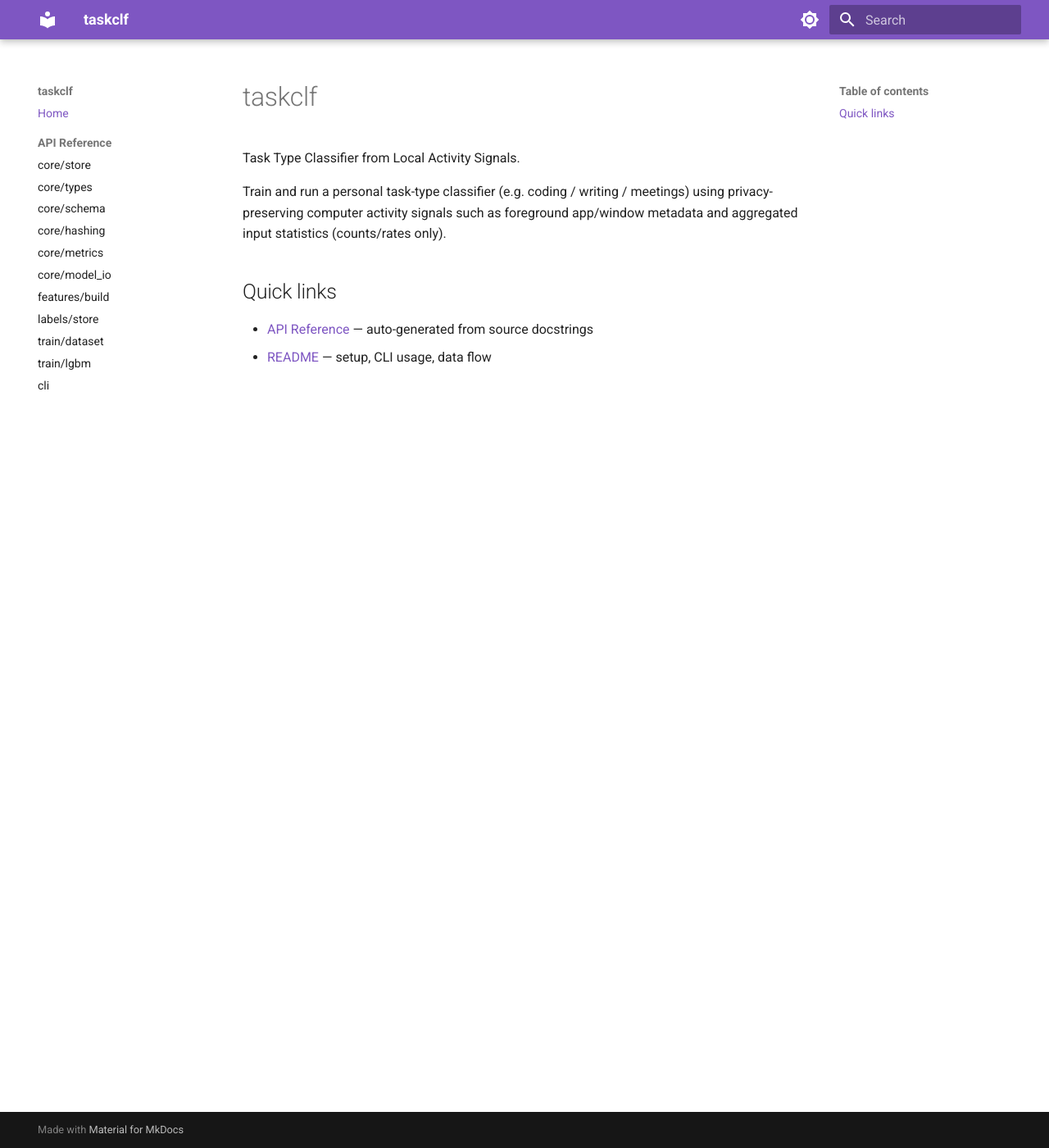
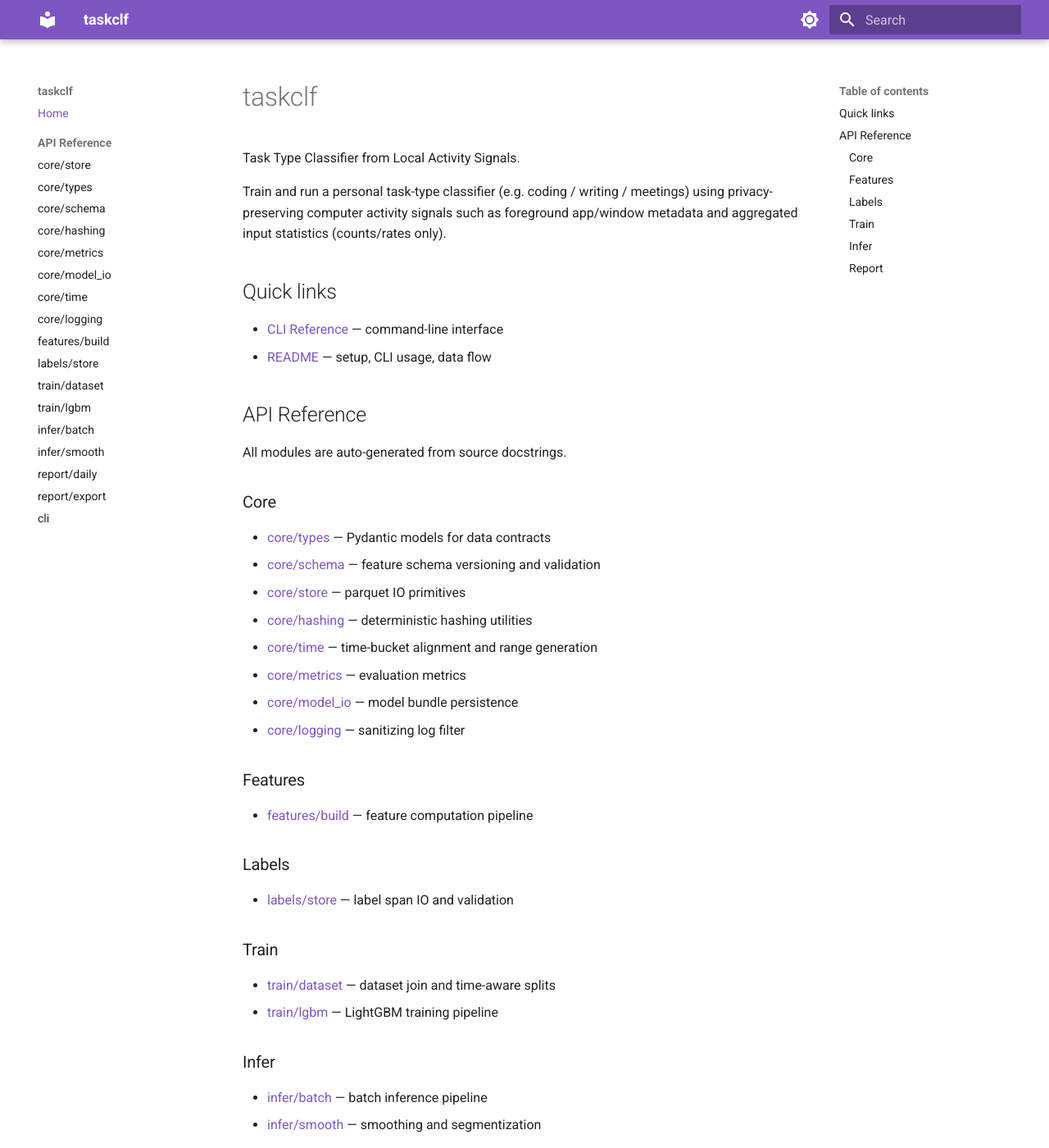
Before and after one commit to fruitiecutiepie/taskclf, an MkDocs documentation site: the page built from docs/index.md, in a window 1280 px wide and 1400 px high. Shown: the whole window at 82% size. Built offline with MkDocs 1.6.1 and Material for MkDocs 9.7.7, drawn with Linux system fonts in a browser that asks for light colours; some of the changed text lies outside the part shown.

Commit message:
update docs

```diff
--- a/docs/index.md
+++ b/docs/index.md
@@ -8,5 +8,43 @@
 
 ## Quick links
 
-- [API Reference](api/core/store.md) — auto-generated from source docstrings
+- [CLI Reference](api/cli/main.md) — command-line interface
 - [README](https://github.com/fruitiecutiepie/taskclf#readme) — setup, CLI usage, data flow
+
+## API Reference
+
+All modules are auto-generated from source docstrings.
+
+### Core
+
+- [core/types](api/core/types.md) — Pydantic models for data contracts
+- [core/schema](api/core/schema.md) — feature schema versioning and validation
+- [core/store](api/core/store.md) — parquet IO primitives
+- [core/hashing](api/core/hashing.md) — deterministic hashing utilities
+- [core/time](api/core/time.md) — time-bucket alignment and range generation
+- [core/metrics](api/core/metrics.md) — evaluation metrics
+- [core/model_io](api/core/model_io.md) — model bundle persistence
+- [core/logging](api/core/logging.md) — sanitizing log filter
+
+### Features
+
+- [features/build](api/features/build.md) — feature computation pipeline
+
+### Labels
+
+- [labels/store](api/labels/store.md) — label span IO and validation
+
+### Train
+
+- [train/dataset](api/train/dataset.md) — dataset join and time-aware splits
+- [train/lgbm](api/train/lgbm.md) — LightGBM training pipeline
+
+### Infer
+
+- [infer/batch](api/infer/batch.md) — batch inference pipeline
+- [infer/smooth](api/infer/smooth.md) — smoothing and segmentization
+
+### Report
+
+- [report/daily](api/report/daily.md) — daily report generation
+- [report/export](api/report/export.md) — report export with sensitive-field guards
--- a/mkdocs.yml
+++ b/mkdocs.yml
@@ -45,8 +45,14 @@
       - core/hashing: api/core/hashing.md
       - core/metrics: api/core/metrics.md
       - core/model_io: api/core/model_io.md
+      - core/time: api/core/time.md
+      - core/logging: api/core/logging.md
       - features/build: api/features/build.md
       - labels/store: api/labels/store.md
       - train/dataset: api/train/dataset.md
       - train/lgbm: api/train/lgbm.md
+      - infer/batch: api/infer/batch.md
+      - infer/smooth: api/infer/smooth.md
+      - report/daily: api/report/daily.md
+      - report/export: api/report/export.md
       - cli: api/cli/main.md
```
Also changed, not shown: AGENTS.md (+1 -1 lines), README.md (+17 -9 lines), docs/api/core/logging.md (added, +5 -0 lines), docs/api/core/time.md (added, +5 -0 lines), docs/api/infer/batch.md (added, +5 -0 lines), docs/api/infer/smooth.md (added, +5 -0 lines), docs/api/report/daily.md (added, +5 -0 lines), docs/api/report/export.md (added, +5 -0 lines), src/taskclf/core/README.md (+2 -1 lines).
